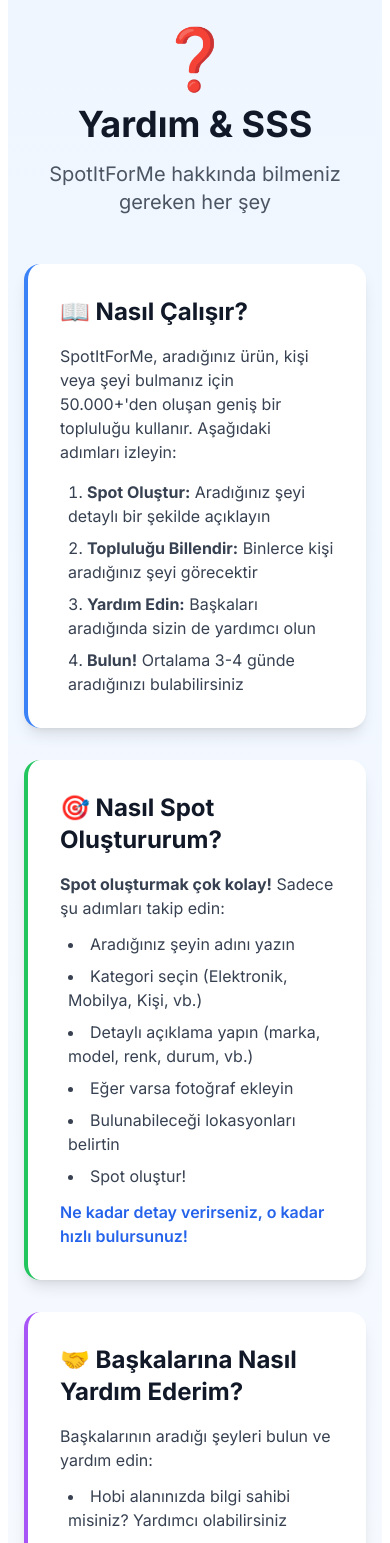
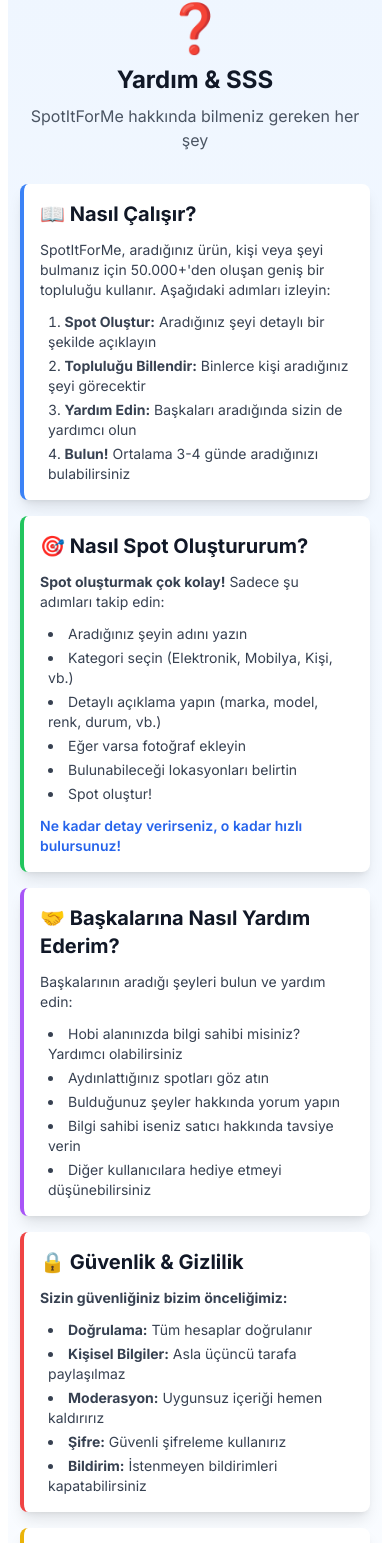
Before and after one commit to mehmetoro/spotitforme, a Next.js app: page /help in a window 390 px wide. Shown: the part 334-1877 px from the top of the page. Built offline with nearby package versions, Linux system fonts and the light colour scheme; no server answers.

Commit message:
Fix: Mobile responsive design for help page

```diff
--- a/app/help/page.tsx
+++ b/app/help/page.tsx
@@ -8,32 +8,32 @@
 
 export default function HelpPage() {
   return (
-    <div className="min-h-screen bg-gradient-to-b from-blue-50 to-white py-12">
-      <div className="container mx-auto px-4 max-w-3xl">
+    <div className="min-h-screen bg-gradient-to-b from-blue-50 to-white py-6 sm:py-12">
+      <div className="container mx-auto px-3 sm:px-4 max-w-3xl">
 
         {/* Hero Section */}
-        <div className="text-center mb-12">
-          <div className="text-6xl mb-4">❓</div>
-          <h1 className="text-4xl font-bold text-gray-900 mb-4">
+        <div className="text-center mb-8 sm:mb-12">
+          <div className="text-5xl sm:text-6xl mb-3 sm:mb-4">❓</div>
+          <h1 className="text-2xl sm:text-3xl md:text-4xl font-bold text-gray-900 mb-2 sm:mb-4">
             Yardım & SSS
           </h1>
-          <p className="text-xl text-gray-600">
+          <p className="text-base sm:text-lg md:text-xl text-gray-600">
             SpotItForMe hakkında bilmeniz gereken her şey
           </p>
         </div>
 
         {/* Main Content */}
-        <div className="space-y-8">
+        <div className="space-y-4 sm:space-y-8">
 
           {/* Nasıl Çalışır */}
-          <div className="bg-white rounded-xl shadow-lg p-8 border-l-4 border-blue-500">
-            <h2 className="text-2xl font-bold text-gray-900 mb-4">📖 Nasıl Çalışır?</h2>
-            <div className="space-y-4 text-gray-700">
+          <div className="bg-white rounded-lg sm:rounded-xl shadow-lg p-4 sm:p-6 md:p-8 border-l-4 border-blue-500">
+            <h2 className="text-xl sm:text-2xl font-bold text-gray-900 mb-3 sm:mb-4">📖 Nasıl Çalışır?</h2>
+            <div className="space-y-3 sm:space-y-4 text-gray-700 text-sm sm:text-base">
               <p>
                 SpotItForMe, aradığınız ürün, kişi veya şeyi bulmanız için 50.000+'den oluşan geniş bir topluluğu
                 kullanır. Aşağıdaki adımları izleyin:
               </p>
-              <ol className="list-decimal list-inside space-y-2 ml-2">
+              <ol className="list-decimal list-inside space-y-1 sm:space-y-2 ml-2">
                 <li><strong>Spot Oluştur:</strong> Aradığınız şeyi detaylı bir şekilde açıklayın</li>
                 <li><strong>Topluluğu Billendir:</strong> Binlerce kişi aradığınız şeyi görecektir</li>
                 <li><strong>Yardım Edin:</strong> Başkaları aradığında sizin de yardımcı olun</li>
@@ -43,13 +43,13 @@
           </div>
 
           {/* Spot Oluşturma */}
-          <div className="bg-white rounded-xl shadow-lg p-8 border-l-4 border-green-500">
-            <h2 className="text-2xl font-bold text-gray-900 mb-4">🎯 Nasıl Spot Oluştururum?</h2>
-            <div className="space-y-3 text-gray-700">
+          <div className="bg-white rounded-lg sm:rounded-xl shadow-lg p-4 sm:p-6 md:p-8 border-l-4 border-green-500">
+            <h2 className="text-xl sm:text-2xl font-bold text-gray-900 mb-3 sm:mb-4">🎯 Nasıl Spot Oluştururum?</h2>
+            <div className="space-y-3 text-gray-700 text-sm sm:text-base">
               <p>
                 <strong>Spot oluşturmak çok kolay!</strong> Sadece şu adımları takip edin:
               </p>
-              <ul className="list-disc list-inside space-y-2 ml-2">
+              <ul className="list-disc list-inside space-y-1 sm:space-y-2 ml-2">
                 <li>Aradığınız şeyin adını yazın</li>
                 <li>Kategori seçin (Elektronik, Mobilya, Kişi, vb.)</li>
                 <li>Detaylı açıklama yapın (marka, model, renk, durum, vb.)</li>
@@ -57,20 +57,20 @@
                 <li>Bulunabileceği lokasyonları belirtin</li>
                 <li>Spot oluştur!</li>
               </ul>
-              <p className="mt-4 text-blue-600 font-semibold">
+              <p className="mt-3 sm:mt-4 text-blue-600 font-semibold">
                 Ne kadar detay verirseniz, o kadar hızlı bulursunuz!
               </p>
             </div>
           </div>
 
           {/* Başkalarına Yardım */}
-          <div className="bg-white rounded-xl shadow-lg p-8 border-l-4 border-purple-500">
-            <h2 className="text-2xl font-bold text-gray-900 mb-4">🤝 Başkalarına Nasıl Yardım Ederim?</h2>
-            <div className="space-y-3 text-gray-700">
+          <div className="bg-white rounded-lg sm:rounded-xl shadow-lg p-4 sm:p-6 md:p-8 border-l-4 border-purple-500">
+            <h2 className="text-xl sm:text-2xl font-bold text-gray-900 mb-3 sm:mb-4">🤝 Başkalarına Nasıl Yardım Ederim?</h2>
+            <div className="space-y-3 text-gray-700 text-sm sm:text-base">
               <p>
                 Başkalarının aradığı şeyleri bulun ve yardım edin:
               </p>
-              <ul className="list-disc list-inside space-y-2 ml-2">
+              <ul className="list-disc list-inside space-y-1 sm:space-y-2 ml-2">
                 <li>Hobi alanınızda bilgi sahibi misiniz? Yardımcı olabilirsiniz</li>
                 <li>Aydınlattığınız spotları göz atın</li>
                 <li>Bulduğunuz şeyler hakkında yorum yapın</li>
@@ -81,13 +81,13 @@
           </div>
 
           {/* Güvenlik */}
-          <div className="bg-white rounded-xl shadow-lg p-8 border-l-4 border-red-500">
-            <h2 className="text-2xl font-bold text-gray-900 mb-4">🔒 Güvenlik & Gizlilik</h2>
-            <div className="space-y-3 text-gray-700">
+          <div className="bg-white rounded-lg sm:rounded-xl shadow-lg p-4 sm:p-6 md:p-8 border-l-4 border-red-500">
+            <h2 className="text-xl sm:text-2xl font-bold text-gray-900 mb-3 sm:mb-4">🔒 Güvenlik & Gizlilik</h2>
+            <div className="space-y-3 text-gray-700 text-sm sm:text-base">
               <p>
                 <strong>Sizin güvenliğiniz bizim önceliğimiz:</strong>
               </p>
-              <ul className="list-disc list-inside space-y-2 ml-2">
+              <ul className="list-disc list-inside space-y-1 sm:space-y-2 ml-2">
                 <li><strong>Doğrulama:</strong> Tüm hesaplar doğrulanır</li>
                 <li><strong>Kişisel Bilgiler:</strong> Asla üçüncü tarafa paylaşılmaz</li>
                 <li><strong>Moderasyon:</strong> Uygunsuz içeriği hemen kaldırırız</li>
@@ -98,53 +98,53 @@
           </div>
 
           {/* Sık Sorulan */}
-          <div className="bg-white rounded-xl shadow-lg p-8 border-l-4 border-yellow-500">
-            <h2 className="text-2xl font-bold text-gray-900 mb-4">⭐ Sık Sorulan Sorular</h2>
-            <div className="space-y-6">
+          <div className="bg-white rounded-lg sm:rounded-xl shadow-lg p-4 sm:p-6 md:p-8 border-l-4 border-yellow-500">
+            <h2 className="text-xl sm:text-2xl font-bold text-gray-900 mb-4 sm:mb-6">⭐ Sık Sorulan Sorular</h2>
+            <div className="space-y-4 sm:space-y-6">
 
               <div>
-                <h3 className="font-bold text-gray-900 mb-2">Her yaş için uygun mu?</h3>
-                <p className="text-gray-700">
+                <h3 className="font-bold text-gray-900 mb-1 sm:mb-2 text-sm sm:text-base">Her yaş için uygun mu?</h3>
+                <p className="text-gray-700 text-sm sm:text-base">
                   SpotItForMe 13+ için tasarlanmıştır. Daha küçük çocuklar ebeveyn gözetimi altında
                   kullanabilirler.
                 </p>
               </div>
 
               <div>
-                <h3 className="font-bold text-gray-900 mb-2">Ücret alıyor musunuz?</h3>
-                <p className="text-gray-700">
+                <h3 className="font-bold text-gray-900 mb-1 sm:mb-2 text-sm sm:text-base">Ücret alıyor musunuz?</h3>
+                <p className="text-gray-700 text-sm sm:text-base">
                   Hayır! SpotItForMe tamamen ücretsiz. Spot oluşturmak, arama
                   yapmak ve yardım etmek hepsi bedava.
                 </p>
               </div>
 
               <div>
-                <h3 className="font-bold text-gray-900 mb-2">Kaç fakerson var?</h3>
-                <p className="text-gray-700">
+                <h3 className="font-bold text-gray-900 mb-1 sm:mb-2 text-sm sm:text-base">Kaç fakerson var?</h3>
+                <p className="text-gray-700 text-sm sm:text-base">
                   Şu anda 50.000+ aktif kullanıcımız var ve her gün yenileniyoruz.
                   Komunita ne kadar büyürse, bulma şansınız o kadar artar!
                 </p>
               </div>
 
               <div>
-                <h3 className="font-bold text-gray-900 mb-2">Satış yapabilir miyim?</h3>
-                <p className="text-gray-700">
+                <h3 className="font-bold text-gray-900 mb-1 sm:mb-2 text-sm sm:text-base">Satış yapabilir miyim?</h3>
+                <p className="text-gray-700 text-sm sm:text-base">
                   SpotItForMe satış platformu değil, bulma platformudur. Bulduğunuz
                   kişiyle doğrudan iletişim kurup anlaşabilirsiniz.
                 </p>
               </div>
 
               <div>
-                <h3 className="font-bold text-gray-900 mb-2">Hiç sonuç alamazsam?</h3>
-                <p className="text-gray-700">
+                <h3 className="font-bold text-gray-900 mb-1 sm:mb-2 text-sm sm:text-base">Hiç sonuç alamazsam?</h3>
+                <p className="text-gray-700 text-sm sm:text-base">
                   Çoğu spot 3-4 günde bulunur ama bazıları daha uzun sürebilir.
                   Eğer bulunamazsa, spotunuzu yeniden oluşturabilir veya komunitye soru sorabilirsiniz.
                 </p>
               </div>
 
               <div>
-                <h3 className="font-bold text-gray-900 mb-2">Hesabımı silmek istiyorum</h3>
-                <p className="text-gray-700">
+                <h3 className="font-bold text-gray-900 mb-1 sm:mb-2 text-sm sm:text-base">Hesabımı silmek istiyorum</h3>
+                <p className="text-gray-700 text-sm sm:text-base">
                   Ayarlar → Hesap → Hesabı Sil'e tıklayabilirsiniz. Tüm verileriniz silinecektir.
                 </p>
               </div>
@@ -153,12 +153,12 @@
           </div>
 
           {/* İletişim */}
-          <div className="bg-gradient-to-br from-blue-50 to-cyan-50 rounded-xl p-8 border-2 border-blue-300">
-            <h2 className="text-2xl font-bold text-gray-900 mb-4">📞 Bize Ulaşın</h2>
-            <p className="text-gray-700 mb-4">
+          <div className="bg-gradient-to-br from-blue-50 to-cyan-50 rounded-lg sm:rounded-xl p-4 sm:p-6 md:p-8 border-2 border-blue-300">
+            <h2 className="text-xl sm:text-2xl font-bold text-gray-900 mb-3 sm:mb-4">📞 Bize Ulaşın</h2>
+            <p className="text-gray-700 mb-3 sm:mb-4 text-sm sm:text-base">
               Sorunuz mu var? Bize yazabilirsiniz:
             </p>
-            <ul className="space-y-2">
+            <ul className="space-y-2 text-sm sm:text-base">
               <li>
                 <strong>Email:</strong>
                 <a href="mailto:help@spotitforme.com" className="text-blue-600 hover:underline"> help@spotitforme.com</a>
@@ -173,20 +173,20 @@
         </div>
 
         {/* CTA */}
-        <div className="mt-12 text-center">
-          <p className="text-gray-600 mb-6 text-lg">
+        <div className="mt-8 sm:mt-12 text-center">
+          <p className="text-gray-600 mb-4 sm:mb-6 text-base sm:text-lg">
             Hazır başlamaya? Hemen bir spot oluştur!
           </p>
-          <div className="flex gap-4 justify-center flex-wrap">
+          <div className="flex gap-2 sm:gap-4 justify-center flex-wrap">
             <Link
               href="/create-spot"
-              className="bg-blue-600 hover:bg-blue-700 text-white font-semibold px-8 py-3 rounded-lg transition-colors"
+              className="bg-blue-600 hover:bg-blue-700 text-white font-semibold px-6 sm:px-8 py-2 sm:py-3 rounded-lg transition-colors text-sm sm:text-base"
             >
               Spot Oluştur
             </Link>
             <Link
               href="/spots"
-              className="bg-gray-200 hover:bg-gray-300 text-gray-900 font-semibold px-8 py-3 rounded-lg transition-colors"
+              className="bg-gray-200 hover:bg-gray-300 text-gray-900 font-semibold px-6 sm:px-8 py-2 sm:py-3 rounded-lg transition-colors text-sm sm:text-base"
             >
               Başkalarına Yardım Et
             </Link>
```
